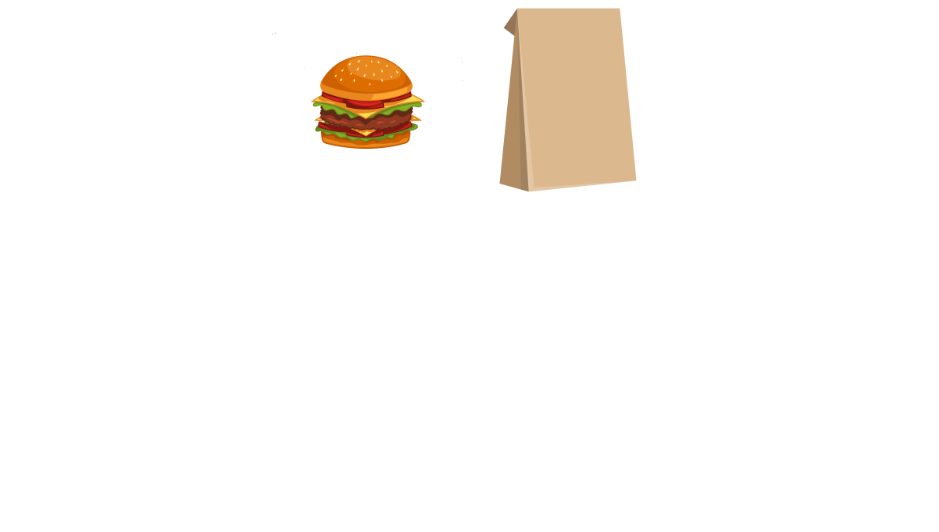
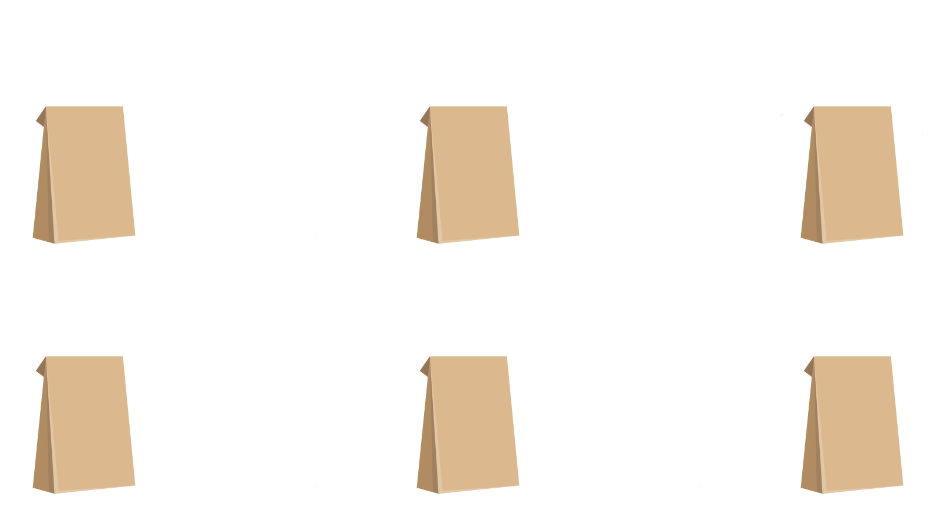
Before and after one commit to torrelocascio/wyncode-hackathon, a React (Create React App) app: page / in a window 1280 px wide. Shown: the top 532 px of the page, without its empty margins (172-1111 px from the left). Built offline with nearby package versions, Linux system fonts and the light colour scheme.

Commit message:
rising a burger effect and shuffling the state in the constructor

```diff
--- a/src/App.css
+++ b/src/App.css
@@ -1,11 +1,45 @@
-body {
-  /* background-color: black; */
+/* body {
+  background-color: black;
+} */
+.game{
+  display: flex;
+  flex-wrap: wrap;
+  justify-content: center;
+}
+.bk-bag{
+  height: 250px;
+  width: 30%;
+  position: relative;
+  overflow: hidden;
+}
+.bag {
+  width: 150px;
+  z-index: 10;
+  position: absolute;
+  right: 0;
+  left: 0;
+  bottom: 0px;
+  margin: 0 auto;
 }
 .burger {
-    width: 200px;
+  width: 150px;
+  z-index: 0;
+  position: absolute;
+  bottom: 10px;
+  transition:all 0.4s;
+  right: 0;
+  left: 0;
+  margin: 0 auto;
 }
-.bag {
-  width: 200px;
+.up{
+  width: 150px;
+  z-index: 0;
+  position: absolute;
+  transition:all 0.4s;
+  right: 0;
+  left: 0;
+  margin: 0 auto;
+  bottom: 110px;
 }
 
 .App {
--- a/src/components/Bag.js
+++ b/src/components/Bag.js
@@ -4,11 +4,16 @@ import burger from '../burger.png';
 
 
 class Bag extends Component {
+
+//     handleClick(i) {
+//      alert(i)
+//     this.querySelector("burger").classList.add('up');
+//   }
   render() {
     return (
-       <div class='bk-bag'>
-        <img src={burger} className='burger' onclick='bonk(this)' />
-        <img src={bag} className='bag' />
+       <div className='bk-bag'>
+        <img src={burger} className={this.props.move} />
+        <img src={bag} className='bag' onClick={this.props.onClick} />
        </div>
     );
   }
--- a/src/components/Game.js
+++ b/src/components/Game.js
@@ -3,10 +3,63 @@ import Bag from './Bag';
 import '../App.css';
 
 class Game extends Component {
+    constructor(props) {
+        super(props);
+        let arr = ['burger','something','something','something','something','something']
+        var currentIndex = arr.length;
+        var temporaryValue, randomIndex;
+
+        // While there remain elements to shuffle...
+        while (0 !== currentIndex) {
+            // Pick a remaining element...
+            randomIndex = Math.floor(Math.random() * currentIndex);
+            currentIndex -= 1;
+
+            // And swap it with the current element.
+            temporaryValue = arr[currentIndex];
+            arr[currentIndex] = arr[randomIndex];
+            arr[randomIndex] = temporaryValue;
+        }
+        this.state = {
+          bags: arr,
+          match: Array(2).fill(null)
+        };
+
+
+    }
+
+    renderBag(i) {
+        return (
+          <Bag
+            move={this.state.bags[i]}
+            onClick={() => this.handleClick(i)}
+          />
+        );
+    }
+
+    handleClick(i) {
+        const bags = this.state.bags.slice();
+        bags[i] = 'up';
+        let currentMatch = this.state.match.slice();;
+        if(currentMatch[0]!=null){
+            currentMatch[1] = i;
+        }else{
+            currentMatch[0] = i;
+        }
+        this.setState({bags: bags, match:  currentMatch});
+        if(currentMatch[0]!=null && currentMatch[1]!=null){
+            alert('those are 2');
+        }
+     }
   render() {
     return (
-      <div className="App">
-       <Bag />
+      <div className="game">
+        {this.renderBag(0)}
+        {this.renderBag(1)}
+        {this.renderBag(2)}
+        {this.renderBag(3)}
+        {this.renderBag(4)}
+        {this.renderBag(5)}
       </div>
     );
   }
```
Also changed, not shown: src/logo.png (added), src/logo.svg (deleted).
